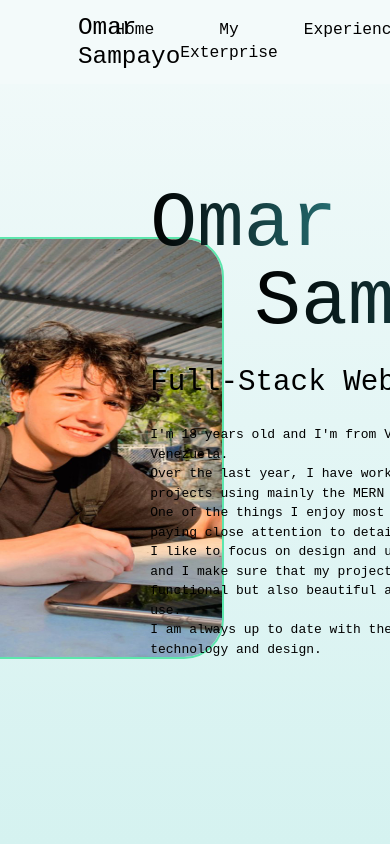
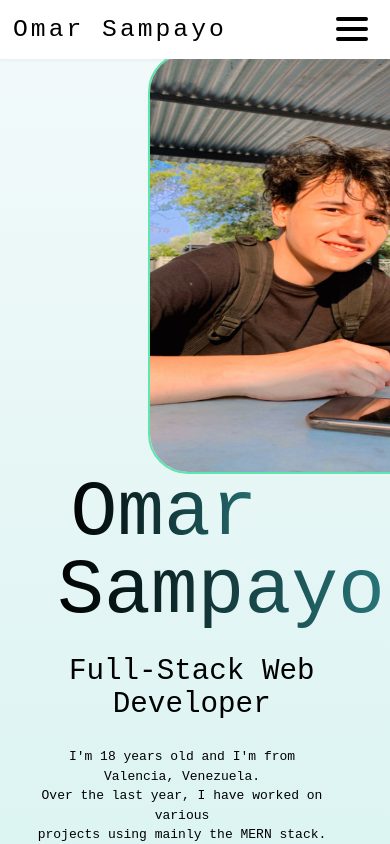
Before and after one commit to Omarx32/Portfolio-Fase-1, a React (Vite) app: page / in a window 390 px wide. Shown: the top 844 px of the page. Built offline with nearby package versions, Linux system fonts and the light colour scheme.

Commit message:
responsive 80%

```diff
--- a/src/Components/Cards/Cards.jsx
+++ b/src/Components/Cards/Cards.jsx
@@ -52,7 +52,7 @@ export const Cards = () => {
           <img
             src=" ./chrome-capture-2023-11.png"
             alt="hola"
-            className="w-86 h-52 rounded-3xl transition-transform duration-1000 hover:scale-110"
+            className="w-86 h-52 rounded-3xl transition-transform duration-1000 hover:scale-110 "
             style={{width:'290px', height:'150px'}}
           />
           <div className="flex justify-center mt-4">
--- /dev/null
+++ b/src/Components/Header.css
@@ -0,0 +1,170 @@
+.header {
+    width: 100%;
+    height: 4.5rem;
+    box-shadow: 0 1px 4px rgba(146, 161, 176, 0.15);
+    position: fixed;
+    top: 0;
+    left: 0;
+    background-color: white;
+    z-index: 100;
+
+  }
+
+  .nav {
+    display: flex;
+    justify-content: space-between;
+    align-items: center;
+    height: 100%;
+    margin: 0 11rem;
+  }
+
+  .nav-h2 {
+    margin: 0;
+    font-size: 1.9rem;
+    color: var(--purple);
+    letter-spacing: 3px;
+  }
+
+  .nav-h2:hover{
+    cursor: default;
+  }
+
+  .nav-ul {
+    list-style: none;
+    padding: 0;
+    display: flex;
+  }
+
+  .nav-ul a {
+    text-decoration: none;
+    margin-left: 1rem;
+    font-weight: bold;
+    color: rgb(37, 37, 37);
+    transition: color 0.1s ease;
+  }
+
+  .nav-ul a:hover {
+    color: var(--purple);
+    cursor: pointer;
+  }
+
+  .hamburger {
+    height: 50px;
+    width: 50px;
+    display: none;
+  }
+
+  .hamburger:hover {
+    cursor: pointer;
+  }
+
+  .bar1,
+  .bar2,
+  .bar3 {
+    background-color: black;
+    height: 4px;
+    width: 32px;
+    margin: 3px;
+    border-radius: 10px;
+  }
+
+  .mobile-nav {
+    width: 100vw;
+    padding-top: 4.5rem;
+    box-sizing: border-box;
+    background-color: white;
+    height: 100vh;
+    display: flex;
+    flex-direction: column;
+    align-items: center;
+    justify-content: center;
+    position: fixed;
+    z-index: 2;
+    top: 0;
+    right: -100vw;
+    transition: transform 0.5s;
+  }
+
+  .mobile-nav a {
+    text-align: center;
+    text-decoration: none;
+    color: var(--black);
+    margin: 1rem 0;
+    font-weight: bold;
+  }
+
+  .mobile-nav a:hover {
+    color: var(--purple);
+  }
+
+  .active {
+    transform: translateX(-100vw);
+  }
+
+  @media only screen and (max-width: 1300px) {
+    .nav {
+      margin: 0 6rem;
+    }
+  }
+  @media only screen and (max-width: 1139px) {
+    .nav {
+      margin: 0 4.5rem;
+    }
+  }
+  @media only screen and (max-width: 820px) {
+    .nav {
+      margin: 0 1rem;
+    }
+    .nav-ul {
+      display: none;
+    }
+    .hamburger {
+      display: flex;
+      flex-direction: column;
+      justify-content: center;
+      align-items: center;
+    }
+  }
+
+  @media only screen and (min-width: 820px) {
+    .mobile-nav {
+      display: none;
+    }
+  }
+
+  .firstAnimateBar1 {
+    animation: flipBar1 0.5s forwards;
+  }
+  .firstAnimateBar2 {
+    animation: fadeBar2 0.5s forwards;
+  }
+  .firstAnimateBar3 {
+    animation: flipBar3 0.5s forwards;
+  }
+
+  @keyframes fadeBar2 {
+    0% {
+      transform: scaleX(1);
+      opacity: 1;
+    }
+    100% {
+      transform: scaleX(0);
+      opacity: 0;
+    }
+  }
+  @keyframes flipBar1 {
+    form {
+      transform: rotate(0);
+    }
+    to {
+      transform: rotate(45deg) translate(4px, 10px);
+    }
+  }
+  @keyframes flipBar3 {
+    form {
+      transform: rotate(0);
+    }
+    to {
+      transform: rotate(-45deg) translate(4px, -10px);
+    }
+  }
--- a/src/Components/NavBar.jsx
+++ b/src/Components/NavBar.jsx
@@ -1,33 +1,127 @@
-import React from "react";
-import style from "./nav.module.css";
+// import React from "react";
+// import style from "./nav.module.css";
+// import { Link } from "react-scroll";
+
+// export const NavBar = () => {
+//   return (
+//     <nav className={`flex justify-around items-center fixed ${style.nav} text-xl`}>
+//       <div className="-mr-36 ml-24 text-3xl">Omar Sampayo</div>
+//       <div className="lg:hidden">hola </div>
+//       <ul className="flex ml-16">
+//         <li className="mr-8">
+//           <Link to="home" spy={true} smooth={true} offset={0} duration={500}>
+//             <button>Home</button>
+//           </Link>
+//         </li>
+//         <li className="mr-8">
+//           <Link to="exterprise" spy={true} smooth={true} offset={0} duration={500}>
+//             <button>My Exterprise</button>
+//           </Link>
+//         </li>
+//         <li className="mr-8">
+//           <Link to="projects" spy={true} smooth={true} offset={0} duration={500}>
+//             <button>Experience</button>
+//           </Link>
+//         </li>
+//         <li className="mr-8">
+//           <Link to="contactme" spy={true} smooth={true} offset={0} duration={500}>
+//             <button>Contact Me</button>
+//           </Link>
+//         </li>
+//       </ul>
+//     </nav>
+//   );
+// };
+import { useState } from "react";
+import "./Header.css";
 import { Link } from "react-scroll";
 
-export const NavBar = () => {
+export const  NavBar = () => {
+  const [isActive, setIsActive] = useState(false);
+  const [animate, setAnimate] = useState(false);
+
+  const handleHamburgerClick = () => {
+    setIsActive(!isActive);
+    setAnimate(!animate);
+  };
+
+  const handleLinkClick = () => {
+    setIsActive(false);
+    setAnimate(!animate);
+  };
+
   return (
-    <nav className={`flex justify-around items-center fixed ${style.nav} text-xl`}>
-      <div className="-mr-36 ml-24 text-3xl">Omar Sampayo</div>
-      <ul className="flex ml-16">
-        <li className="mr-8">
-          <Link to="home" spy={true} smooth={true} offset={0} duration={500}>
-            <button>Home</button>
+    <>
+      <header className="header">
+        <nav className="nav">
+          <h2 className="nav-h2">Omar Sampayo</h2>
+          <ul className="nav-ul">
+            <li>
+              <Link
+                to="home"
+                spy={true}
+                smooth={true}
+                offset={0}
+                duration={500}
+              >
+                HOME
               </Link>
             </li>
-        <li className="mr-8">
-          <Link to="exterprise" spy={true} smooth={true} offset={0} duration={500}>
-            <button>My Exterprise</button>
+            <li>
+              <Link
+                to="about"
+                spy={true}
+                smooth={true}
+                offset={0}
+                duration={500}
+              >
+                ABOUT
               </Link>
             </li>
-        <li className="mr-8">
-          <Link to="projects" spy={true} smooth={true} offset={0} duration={500}>
-            <button>Experience</button>
+            <li>
+              <Link
+                to="projects"
+                spy={true}
+                smooth={true}
+                offset={0}
+                duration={500}
+              >
+                PROJECTS
               </Link>
             </li>
-        <li className="mr-8">
-          <Link to="contactme" spy={true} smooth={true} offset={0} duration={500}>
-            <button>Contact Me</button>
+            <li>
+              <Link
+                to="contact"
+                spy={true}
+                smooth={true}
+                offset={0}
+                duration={500}
+              >
+                CONTACT
               </Link>
             </li>
           </ul>
+          <div className="hamburger" onClick={handleHamburgerClick}>
+            <div className={`bar1 ${animate ? "firstAnimateBar1" : ""}`}></div>
+            <div className={`bar2 ${animate ? "firstAnimateBar2" : ""}`}></div>
+            <div className={`bar3 ${animate ? "firstAnimateBar3" : ""}`}></div>
+          </div>
         </nav>
+      </header>
+      <nav className={`mobile-nav ${isActive ? "active" : ""}`}>
+        <a href="#home" onClick={handleLinkClick}>
+          HOME
+        </a>
+        <a href="#about" onClick={handleLinkClick}>
+          ABOUT
+        </a>
+        <a href="#projects" onClick={handleLinkClick}>
+          PROJECTS
+        </a>
+        <a href="#contact" onClick={handleLinkClick}>
+          CONTACT
+        </a>
+      </nav>
+    </>
   );
-};
+}
--- a/src/Components/View.jsx
+++ b/src/Components/View.jsx
@@ -6,17 +6,17 @@ import { Cards } from "./Cards/Cards";
 export const View = () => {
   return (
     <div className="">
-      <section id="home" className="w-full flex justify-center items-center h-screen ">
-        <div className=" ">
+      <section id="home" className="w-full flex flex-col sm:flex sm:flex-wrap  justify-center items-center sm:h-screen max-sm:pb-16  ">
+        <div className="max-sm:ml-12 ">
           <img className={style.imgMe} src="./foto.png" alt="holacomovas" />
         </div>
-        <div className="mr-16">
-          <h1 class="text-8xl mb-4" className={style.text}>Omar</h1>
+        <div className="mr-16 max-sm:text-center ">
+          <h1 class="text-8xl mb-4  max-sm:mr-24" className={style.text}>Omar</h1>
           <div>
           <h1 class="text-8xl mb-4 ml-32" className={style.text1}>Sampayo</h1>
           </div>
-          <h3 className="text-4xl mt-8">Full-Stack Web Developer</h3>
-          <p className=" mt-8 mr-16">
+          <h3 className="text-4xl mt-8 max-sm:ml-14">Full-Stack Web Developer</h3>
+          <p className=" mt-8 mr-16 max-sm:ml-24">
             I'm 18 years old and I'm from Valencia, Venezuela. <br /> Over the last
             year, I have worked on various <br />
             projects using mainly the MERN stack. <br /> One of the things I enjoy most
@@ -28,12 +28,12 @@ export const View = () => {
           </p>
         </div>
       </section>
-      <section id="exterprise" className="pt-32 pb-80">
+      <section id="exterprise" className="pt-32 pb-80 ">
         <div className="flex justify-center">
           <h1 className="text-7xl">My Exterprise</h1>
         </div>
-        <div className="w-full flex justify-center items-center mt-32">
-          <div className="pr-64">
+        <div className="w-full flex justify-center items-center mt-32 max-sm:flex-col">
+          <div className="sm:pr-64 max-sm:mb-44">
             <div className="flex items-center mb-8">
               <img className="h-16 w-16" src="./react.svg" alt="" />
               <div>
--- a/src/Components/View.module.css
+++ b/src/Components/View.module.css
@@ -7,6 +7,7 @@
  border-radius: 40px;
  border: 2px solid rgb(93, 230, 173) ;
 }
+
 .parrafo{
     line-height: 1.2; /* Ajusta según tus necesidades */
   font-size: 14px; /* Ajusta el tamaño de fuente según tus necesidades */
@@ -48,3 +49,12 @@
   border: 1px solid #fff;
   border-radius: 20px;
 }
+@media only screen and (max-width: 520px) {
+ .imgMe{
+  display: flex;
+  justify-content: center;
+  align-items: center;
+ }
+
+
+}
```
Lines whose indentation alone changed are shown as unchanged.
